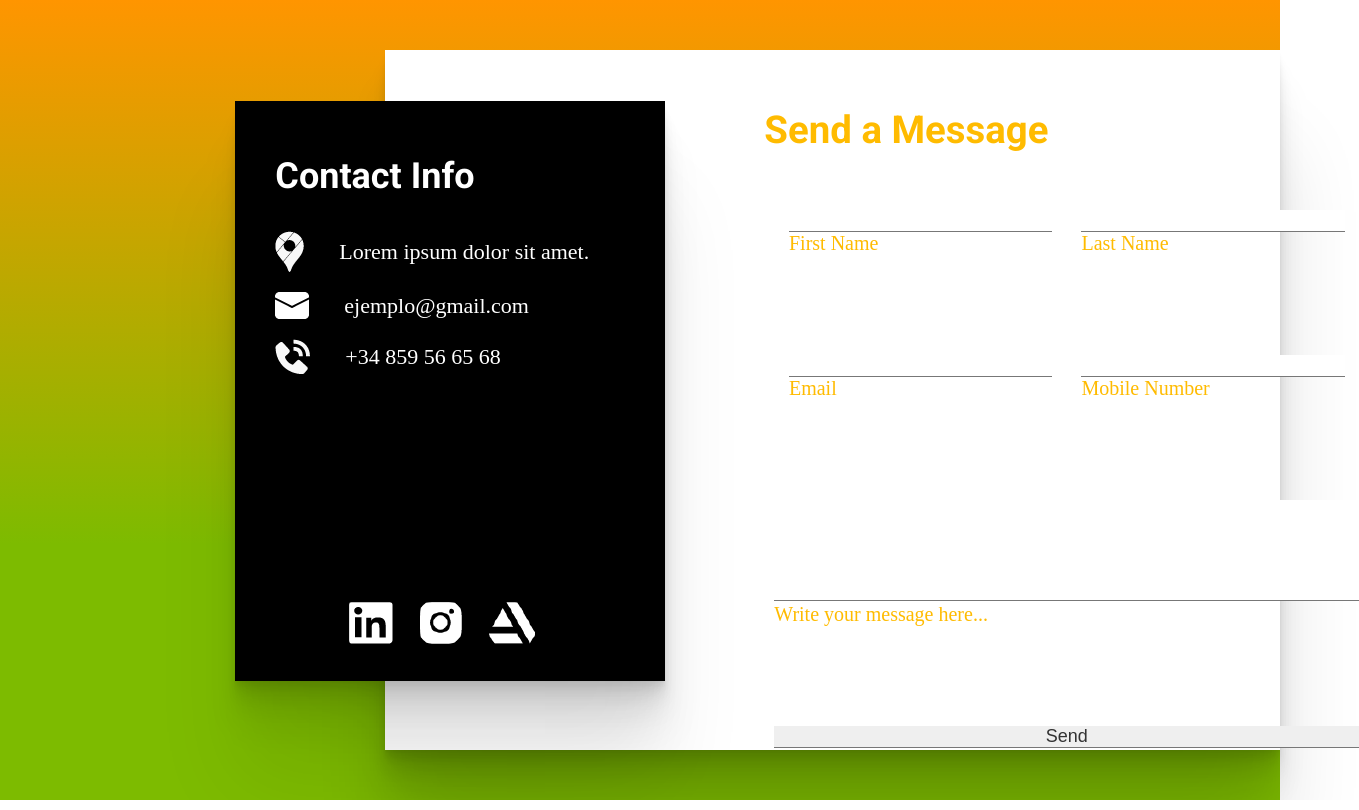
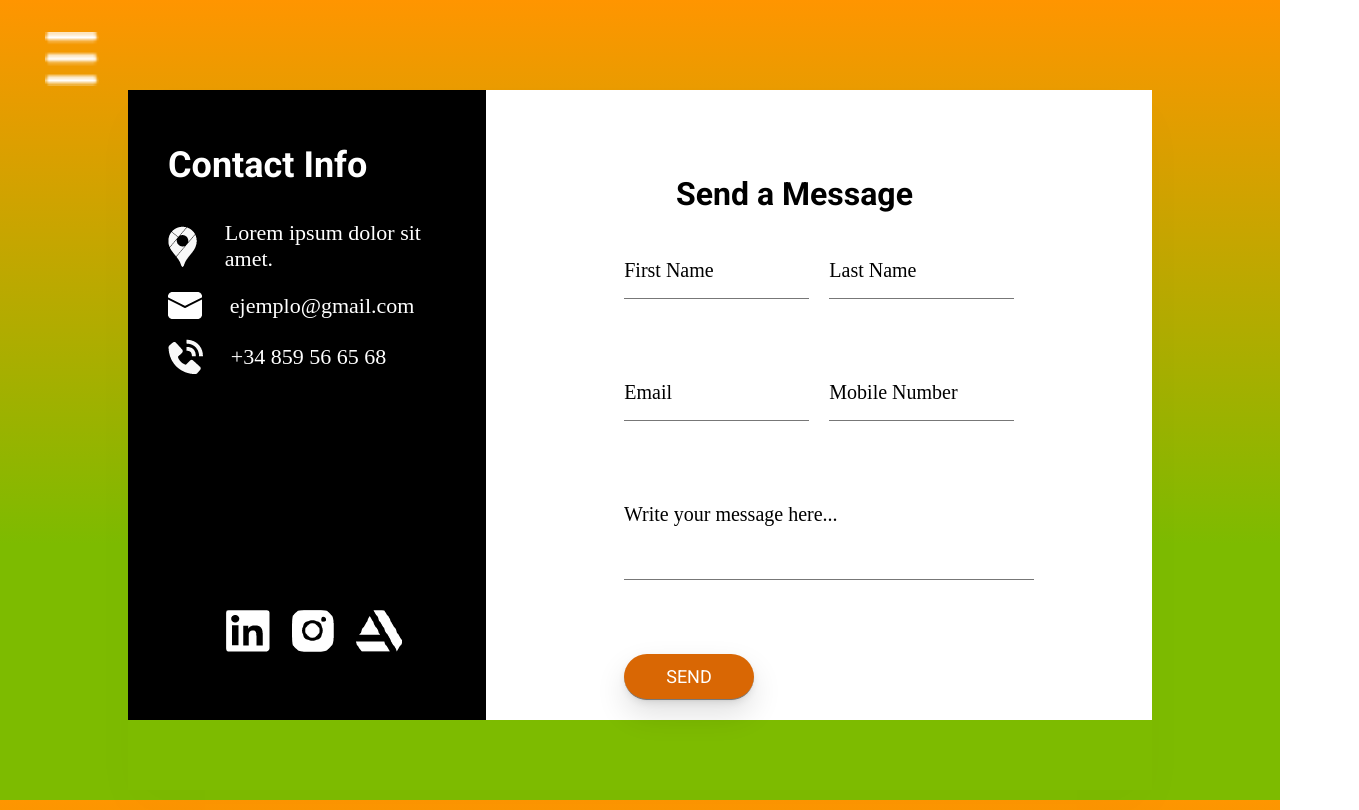
Before and after one commit to LidiaGaliano/coderhouselymonaportfolio, a website: page pages/contact.html in a window 1280 px wide. Shown: the whole page, 1359 px wide, since content can reach past the window. Drawn offline with Linux system fonts and the light colour scheme.

Commit message:
cambio contac

```diff
--- a/pages/contact.html
+++ b/pages/contact.html
@@ -5,6 +5,7 @@
     <meta http-equiv="X-UA-Compatible" content="IE=edge" />
     <meta name="viewport" content="width=device-width, initial-scale=1.0" />
     <title>Lymona</title>
+
     <link rel="stylesheet" href="/css/styles.css" />
     <!--Font-->
     <link rel="preconnect" href="https://fonts.googleapis.com" />
@@ -42,6 +43,7 @@
             <a href="./contact.html"> CONTACT</a>
           </li>
         </ul>
+        <img src="../img/menu.png" class="btn_menu" alt="icono menu" />
         <!-- <img src="./img/menu.png" class="btn_menu" alt="icono menu" /> -->
       </nav>
     </header>
@@ -61,8 +63,8 @@
                 </span>
               </li>
               <li>
-                <span
-                  ><img src="/img/Recurso 14.png" alt="e-mail Lymona" />
+                <span>
+                  <img src="/img/Recurso 14.png" alt="e-mail Lymona" />
                   ejemplo@gmail.com
                 </span>
               </li>
@@ -114,7 +116,7 @@
               <span>Write your message here...</span>
             </div>
             <div class="inputBox w100">
-              <input type="submit" value="Send" />
+              <input type="submit" value="SEND" />
             </div>
           </div>
         </div>
--- a/scss/mediaqueries/media_home.scss
+++ b/scss/mediaqueries/media_home.scss
@@ -194,3 +194,4 @@
     // fin footer
   }
 }
+/*ocultar menu JSS*/
--- a/scss/pages/contact.scss
+++ b/scss/pages/contact.scss
@@ -87,17 +87,19 @@
       0px 2.76726px 2.21381px rgba(0, 0, 0, 0.0337375);
 
     h2 {
-      margin: 7% 20%;
-      font-size: 3vw;
+      margin: 5% 25.6%;
+      font-size: 2.5vw;
+      color: black;
     }
     .formBox {
       position: relative;
       display: flex;
       justify-content: space-around;
       flex-wrap: wrap;
+      color: rgb(0, 0, 0);
 
-      margin-left: 139px;
-      width: 585px;
+      margin-left: 15%;
+      width: 70%;
       height: 315px;
 
       .inputBox {
@@ -109,36 +111,134 @@
       }
       .w100 {
         width: 100%;
+        left: 10px;
       }
 
       input {
+        width: 100%;
+        height: 180%;
         resize: none;
-        width: 100%;
-        padding: 5px, 0;
         font-size: 18px;
-        font-weight: 300;
-        color: #333;
+        font-weight: 500;
+        color: black;
         border: none;
         outline: none;
         border-bottom: 1px solid #777;
+        font-family: roboto;
+
+        &:focus ~ span {
+          transform: translateY(-20px);
+          font-size: 18px;
+          letter-spacing: 1px;
+          font-weight: 400;
+        }
+        &:valid ~ span {
+          transform: translateY(-20px);
+          font-size: 18px;
+          letter-spacing: 1px;
+          font-weight: 400;
+        }
       }
       textarea {
         resize: none;
         width: 100%;
+        height: 150%;
         padding: 5px, 0;
+        font-family: roboto;
         font-size: 20px;
-        font-weight: 300;
-        color: #333;
+        font-weight: 500;
+        color: black;
         border: none;
         outline: none;
         border-bottom: 1px solid #777;
-        height: 100px;
+
+        &:focus ~ span {
+          transform: translateY(-20px);
+          letter-spacing: 1px;
+          font-size: 18px;
+          font-weight: 400;
+        }
+        &:valid ~ span {
+          transform: translateY(-20px);
+          letter-spacing: 1px;
+          font-size: 18px;
+          font-weight: 400;
+        }
       }
       span {
-        left: 80px;
-        padding: 25px 0;
-        font-size: 20px;
+        position: absolute;
+        left: 0;
+
+        font-size: 2.5rem;
+        pointer-events: none;
+        font-weight: 300;
+        transition: 0.3s;
+      }
+    }
+    & .inputBox [type="submit"] {
+      position: relative;
+      cursor: pointer;
+      background: #d96704;
+      color: white;
+      font-family: roboto;
+      font-weight: 500;
+      border-radius: 3rem;
+      box-shadow: 0px 14px 31px rgba(0, 0, 0, 0.12),
+        0px 3.12708px 6.92426px rgba(0, 0, 0, 0.0715329),
+        0px 0.931014px 2.06153px rgba(0, 0, 0, 0.0484671);
+      max-width: 130px;
+      padding: 2px;
+
+      &:hover {
+        background: rgba(0, 0, 0, 0.835);
       }
     }
   }
 }
+// responsive queries
+@media (max-width: 1400px) {
+  .flexContainerContact {
+    width: 80%;
+    min-width: auto;
+    margin: 20px;
+    margin-top: 90px;
+    box-shadow: 0 20px 50px rgba(0, 0, 0, 0.0191734);
+
+    .flexContainerContact__Info {
+      top: 0;
+      height: 550px;
+      position: relative;
+      box-shadow: none;
+    }
+    .flexContainerContact__Form {
+      position: relative;
+      width: calc(100%-350px);
+      padding-left: 0;
+      margin-left: 0;
+      padding: 40px;
+      height: 550px;
+      box-shadow: none;
+
+      .formBox span {
+        font-size: 2rem;
+      }
+    }
+  }
+}
+
+@media (max-width: 1017px) {
+  .flexContainerContact {
+    display: flex;
+    flex-direction: column-reverse;
+
+    .flexContainerContact__Form {
+      width: 100%;
+      height: auto;
+    }
+
+    .flexContainerContact__Info {
+      width: 100%;
+      height: auto;
+    }
+  }
+}
```
Also changed, not shown: css/styles.css, pages/works.html (indentation only).
